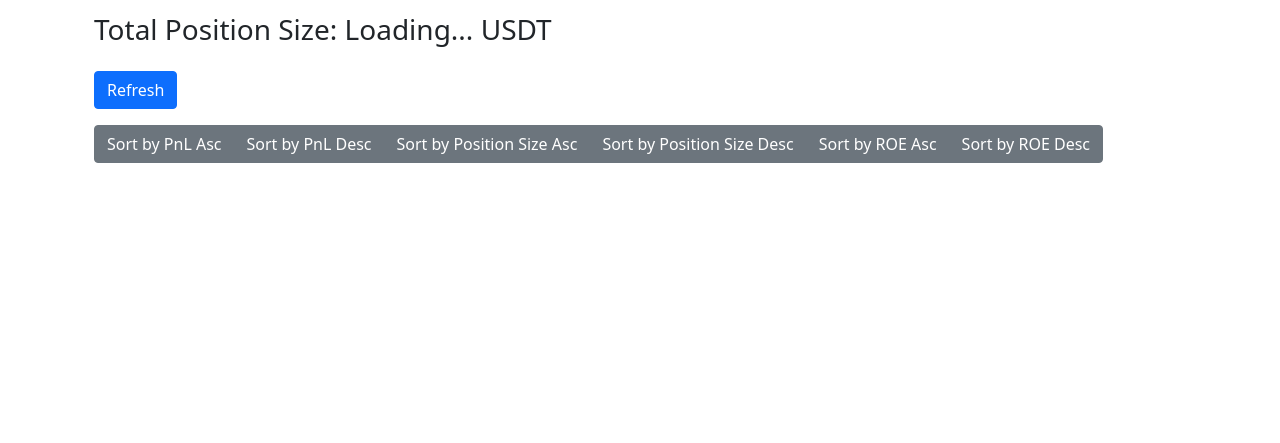
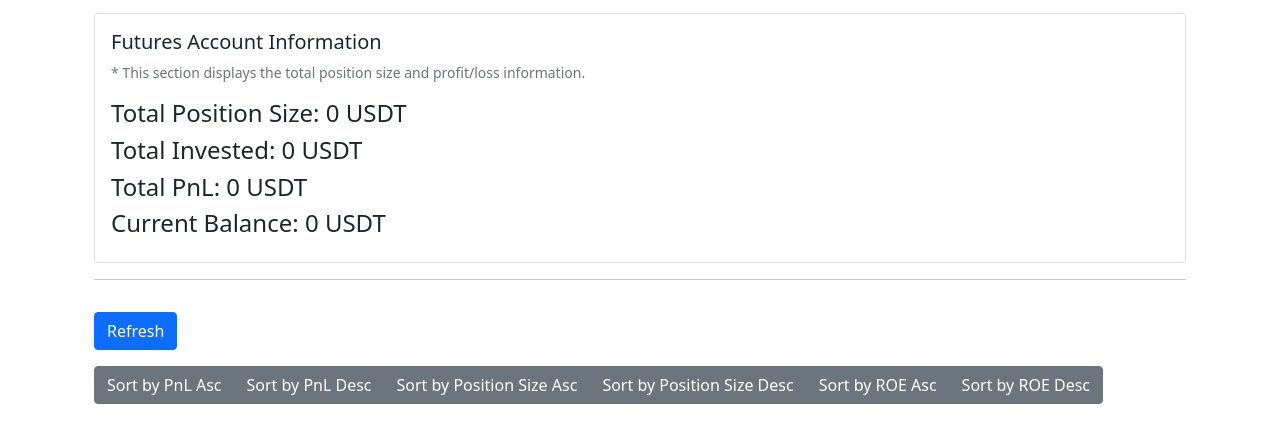
Before and after one commit to shivkumar0757/dcx_dashboard, a Django app: template positions/templates/positions/dashboard.html in a window 1280 px wide. Shown: the part 155-598 px from the top of the page. Run offline with Django 5.2, Linux system fonts and the light colour scheme; the template is opened without the code that fills it, so the values that code supplies are empty.

Commit message:
update prefix - total pos size

```diff
--- a/coin_dashboard/settings.py
+++ b/coin_dashboard/settings.py
@@ -157,7 +157,7 @@ LOGGING = {
     },
     'root': {
         'handlers': ['console'],
-        'level': 'WARNING',
+        'level': 'INFO',
     },
     'loggers': {
         'django': {
--- a/positions/services.py
+++ b/positions/services.py
@@ -28,6 +28,7 @@ def fetch_positions(api_key, api_secret):
         }
 
         response = requests.post(COINDCX_API_URL, data=json_body, headers=headers)
+        logger.info(f"CoinDCX API response: {response.text}")
         response.raise_for_status()
         return response.json()
     except requests.exceptions.RequestException as e:
--- a/positions/static/positions/app.js
+++ b/positions/static/positions/app.js
@@ -7,7 +7,13 @@ document.addEventListener('DOMContentLoaded', function () {
     const sortRoeAscButton = document.getElementById('sort-roe-asc');
     const sortRoeDescButton = document.getElementById('sort-roe-desc');
     const positionsContainer = document.getElementById('positions-container');
+    // Account level
     const totalPositionSizeElement = document.getElementById('total-position-size');
+    const totalProfitElement = document.getElementById('total-profit-loss');
+    const totalInvestment = document.getElementById('total-investment');
+    const currentBalance = document.getElementById('current-balance');
+
+
     let positionsData = [];
 
     function fetchData() {
@@ -16,6 +22,9 @@ document.addEventListener('DOMContentLoaded', function () {
             .then(data => {
                 positionsData = data.positions;
                 totalPositionSizeElement.textContent = data.total_position_size.toFixed(2);
+                totalProfitElement.textContent = data.total_pnl.toFixed(2);
+                totalInvestment.textContent = data.total_invested.toFixed(2);
+                currentBalance.textContent = data.current_account_balance.toFixed(2);
                 displayData(positionsData);
             })
             .catch(error => console.error('Error fetching positions:', error));
--- a/positions/templates/positions/dashboard.html
+++ b/positions/templates/positions/dashboard.html
@@ -6,9 +6,22 @@
 {% block content %}
     <div class="container">
         <h1 class="mt-5">Welcome, {{ username }}</h1>
+        {#    Futures Account Info    #}
+        <div class="card mt-3 w-100">
+            <div class="card-body">
+                <h5 class="card-title">Futures Account Information</h5>
+                <p class="card-text text-muted" style="font-size: 0.875rem;">
+                    * This section displays the total position size and profit/loss information.
+                </p>
                 <div class="mt-3">
-        <h3>Total Position Size: <span id="total-position-size">Loading...</span> USDT</h3>
+                    <h4>Total Position Size: <span id="total-position-size">0</span> USDT</h4>
+                    <h4>Total Invested: <span id="total-investment">0</span> USDT</h4>
+                    <h4>Total PnL: <span id="total-profit-loss">0</span> USDT</h4>
+                    <h4>Current Balance: <span id="current-balance">0</span> USDT</h4>
                 </div>
+            </div>
+        </div>
+        <hr/>
         <button id="refresh-button" class="btn btn-primary mt-3">Refresh</button>
         <div class="btn-group mt-3" role="group" aria-label="Sort buttons">
             <button id="sort-pnl-asc" class="btn btn-secondary">Sort by PnL Asc</button>
--- a/positions/views.py
+++ b/positions/views.py
@@ -90,7 +90,11 @@ class PositionListView(APIView):
             positions = [pos for pos in positions if pos['active_pos'] != 0]
             # print(positions)
             logger.info('Positions fetched')
-            total_position_size = sum(position['active_pos'] * position['mark_price'] for position in positions)
+            # Account information
+            total_position_size = 0
+            total_pnl = 0
+            total_invested = 0
+            current_account_balance = 0
             for position in positions:
                 # print(position['pair'])
                 position['updated_at'] = position['updated_at'] // 1000  # Convert to seconds
@@ -101,10 +105,71 @@ class PositionListView(APIView):
                 else:
                     roe = 0
                 position['roe'] = roe
+                # Account Information
+                total_position_size += position['active_pos'] * position['mark_price']
+                total_pnl += pnl
+                total_invested += position['locked_margin']
+                current_account_balance = total_invested + total_pnl
             logger.info('Positions processed')
             serializer = PositionSerializer(positions, many=True)
-            return Response({'positions': serializer.data, 'total_position_size': total_position_size})
+            print(serializer.data)
+            return Response({'positions': serializer.data, 'total_position_size': total_position_size,
+                             'total_pnl': total_pnl, 'total_invested':total_invested, 'current_account_balance':current_account_balance }, status=status.HTTP_200_OK)
         except Exception as e:
+
+
+
+
+
+
+
+
+
+
+
+
+
+
+
+
+
+
+
+
+
+
+
+
+
+
+
+
+
+
+
+
+
+
+
+
+
+
+
+
+
+
+
+
+
+
+
+
+
+
+
+
+
+
             logger.error(f"Error in PositionListView: {e}")
             return Response({"error": str(e)}, status=status.HTTP_500_INTERNAL_SERVER_ERROR)
 
```
Lines whose indentation alone changed are shown as unchanged.
